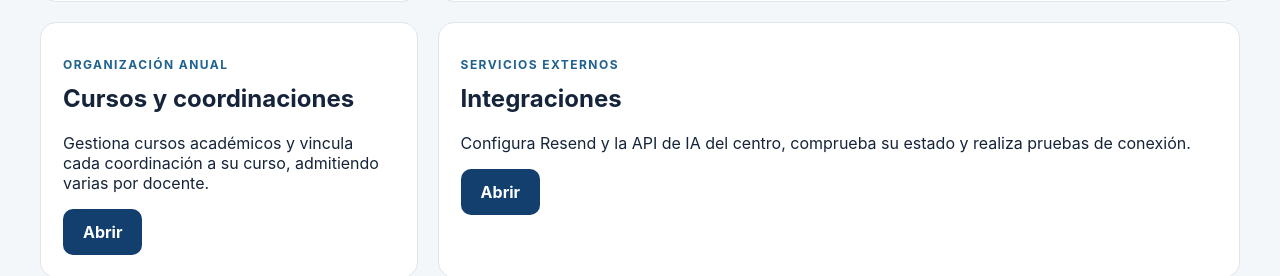
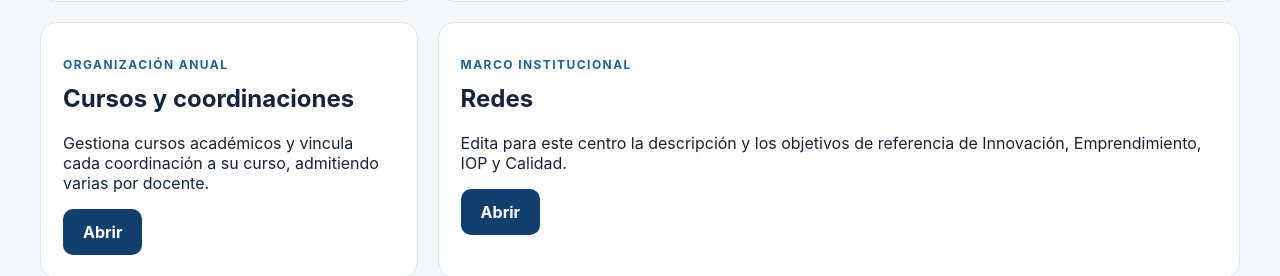
Before and after one commit to atreyu1968/Ciclope, a Next.js app in the folder apps/web/: page /admin in a window 1280 px wide. Shown: the part 563-839 px from the top of the page. Built offline with nearby package versions, Linux system fonts and the light colour scheme; no server answers.

Commit message:
feat: link institutional network settings from admin

```diff
--- a/apps/web/src/app/admin/page.tsx
+++ b/apps/web/src/app/admin/page.tsx
@@ -16,6 +16,12 @@ const areas = [
     eyebrow: 'Organización anual',
     title: 'Cursos y coordinaciones',
     description: 'Gestiona cursos académicos y vincula cada coordinación a su curso, admitiendo varias por docente.',
+  },
+  {
+    href: '/admin/redes',
+    eyebrow: 'Marco institucional',
+    title: 'Redes',
+    description: 'Edita para este centro la descripción y los objetivos de referencia de Innovación, Emprendimiento, IOP y Calidad.',
   },
   {
     href: '/admin/integraciones',
```
